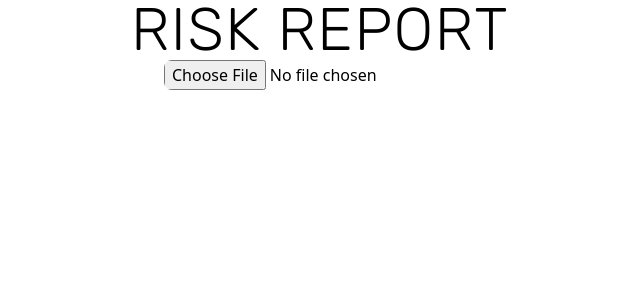
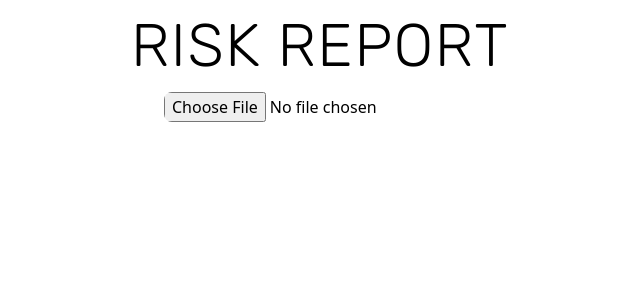
Before and after one commit to jeebeeng/ror2-report-img, a React (Create React App) app: page / in a window 1280 px wide. Shown: the top 300 px of the page, without its empty margins (320-960 px from the left). Built offline with nearby package versions, Linux system fonts and the light colour scheme.

Commit message:
Adjust title margins

```diff
--- a/src/App.tsx
+++ b/src/App.tsx
@@ -8,7 +8,7 @@ function App() {
 
   return (
     <div className="bg-backBody min-h-screen flex flex-col items-center">
-      <h1 className="text-6xl font-rubik tracking-wide">RISK REPORT</h1>
+      <h1 className="text-6xl font-rubik tracking-wide my-4">RISK REPORT</h1>
       <FileInput setReport={setReport} />
       {report != null ? <Report report={report!} /> : null}
     </div>
```
